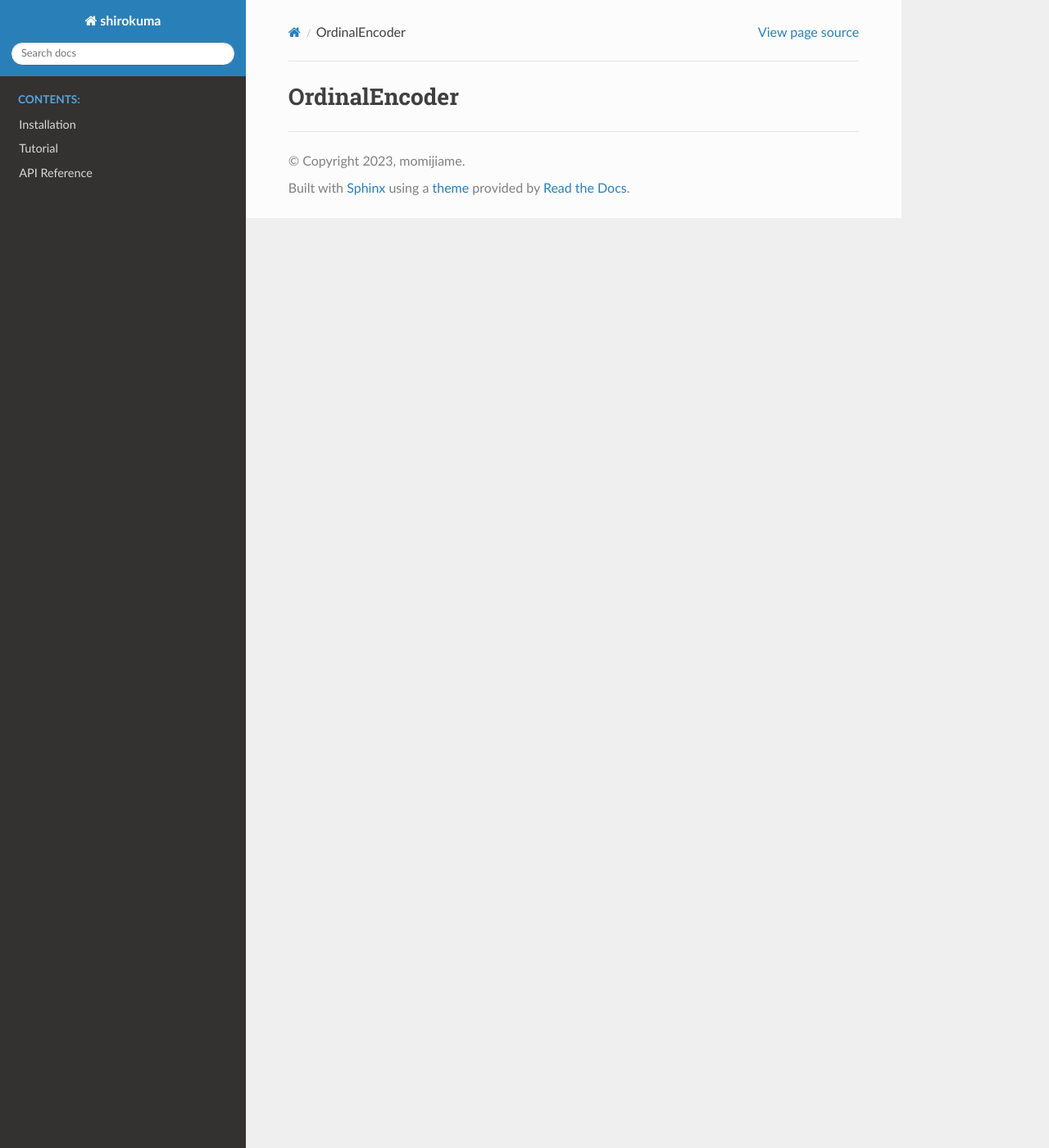
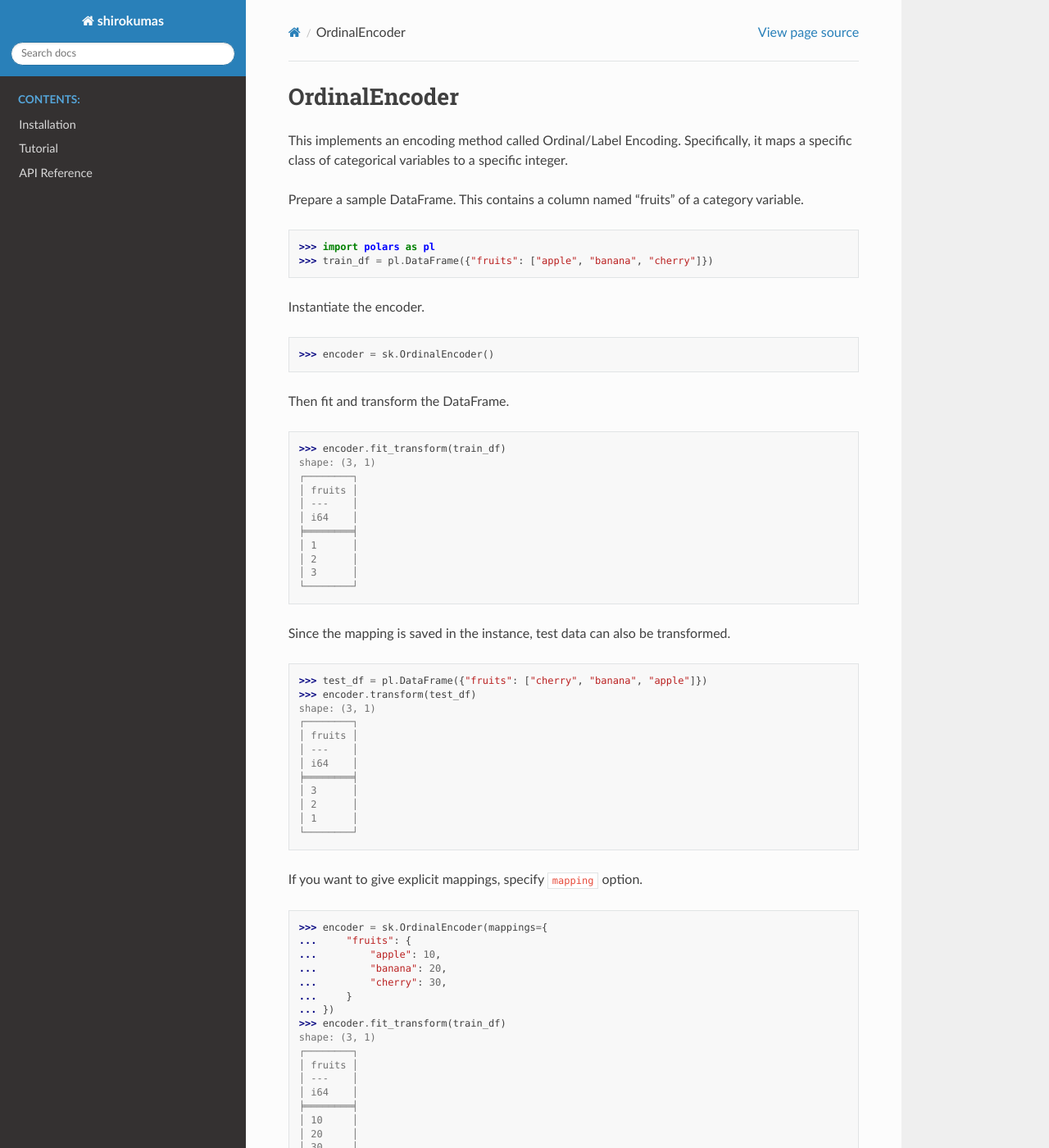
Before and after one commit to momijiame/shirokumas, a Sphinx documentation site: the page built from docs/source/sections/tutorial/ordinal.rst, in a window 1280 px wide and 1400 px high. Shown: the whole window at 82% size. Built offline with Sphinx 7.4.7 and the Read the Docs theme 2.0.0, drawn with Linux system fonts in a browser that asks for light colours; some of the changed text lies outside the part shown.

Commit message:
add docs: OrdinalEncoder

```diff
--- a/docs/source/commands/installation/pip.txt
+++ b/docs/source/commands/installation/pip.txt
@@ -1,7 +1,7 @@
 <install-via-pypi>
-$ pip install shirokuma
+$ pip install shirokumas
 </install-via-pypi>
 
 <install-from-source>
-$ pip install git+https://github.com/momijiame/shirokuma.git
+$ pip install git+https://github.com/momijiame/shirokumas.git
 </install-from-source>
--- a/docs/source/conf.py
+++ b/docs/source/conf.py
@@ -11,7 +11,7 @@ sys.path.insert(0, os.path.abspath("../../"))
 # -- Project information -----------------------------------------------------
 # https://www.sphinx-doc.org/en/master/usage/configuration.html#project-information
 
-project = "shirokuma"
+project = "shirokumas"
 copyright = "2023, momijiame"
 author = "momijiame"
 
--- a/docs/source/sections/reference/index.rst
+++ b/docs/source/sections/reference/index.rst
@@ -2,6 +2,6 @@
 API Reference
 ################################################################################
 
-.. automodule:: shirokuma
+.. automodule:: shirokumas
    :members:
    :undoc-members:
--- a/docs/source/sections/tutorial/ordinal.rst
+++ b/docs/source/sections/tutorial/ordinal.rst
@@ -1,3 +1,56 @@
 ********************************************************************************
 OrdinalEncoder
 ********************************************************************************
+
+This implements an encoding method called Ordinal/Label Encoding.
+Specifically, it maps a specific class of categorical variables to a specific integer.
+
+Prepare a sample DataFrame.
+This contains a column named "fruits" of a category variable.
+
+.. literalinclude:: ../../sources/tutorial/ordinal.txt
+  :language: python
+  :start-after: <prepare-dataframe>
+  :end-before: </prepare-dataframe>
+
+Instantiate the encoder.
+
+.. literalinclude:: ../../sources/tutorial/ordinal.txt
+  :language: python
+  :start-after: <instantiate-encoder>
+  :end-before: </instantiate-encoder>
+
+Then fit and transform the DataFrame.
+
+.. literalinclude:: ../../sources/tutorial/ordinal.txt
+  :language: python
+  :start-after: <fit-transform>
+  :end-before: </fit-transform>
+
+Since the mapping is saved in the instance, test data can also be transformed.
+
+.. literalinclude:: ../../sources/tutorial/ordinal.txt
+  :language: python
+  :start-after: <transform-test>
+  :end-before: </transform-test>
+
+If you want to give explicit mappings, specify ``mapping`` option.
+
+.. literalinclude:: ../../sources/tutorial/ordinal.txt
+  :language: python
+  :start-after: <mappings-option>
+  :end-before: </mappings-option>
+
+By default, unknown values are replaced to -1 and missing values to -2.
+
+.. literalinclude:: ../../sources/tutorial/ordinal.txt
+  :language: python
+  :start-after: <none-and-unknown>
+  :end-before: </none-and-unknown>
+
+If you want to transform specific columns, specify ``cols`` option.
+
+.. literalinclude:: ../../sources/tutorial/ordinal.txt
+  :language: python
+  :start-after: <cols>
+  :end-before: </cols>
--- /dev/null
+++ b/docs/source/sources/tutorial/ordinal.txt
@@ -0,0 +1,92 @@
+<prepare-dataframe>
+>>> import polars as pl
+>>> train_df = pl.DataFrame({"fruits": ["apple", "banana", "cherry"]})
+</prepare-dataframe>
+
+<instantiate-encoder>
+>>> encoder = sk.OrdinalEncoder()
+</instantiate-encoder>
+
+<fit-transform>
+>>> encoder.fit_transform(train_df)
+shape: (3, 1)
+┌────────┐
+│ fruits │
+│ ---    │
+│ i64    │
+╞════════╡
+│ 1      │
+│ 2      │
+│ 3      │
+└────────┘
+</fit-transform>
+
+<transform-test>
+>>> test_df = pl.DataFrame({"fruits": ["cherry", "banana", "apple"]})
+>>> encoder.transform(test_df)
+shape: (3, 1)
+┌────────┐
+│ fruits │
+│ ---    │
+│ i64    │
+╞════════╡
+│ 3      │
+│ 2      │
+│ 1      │
+└────────┘
+</transform-test>
+
+<mappings-option>
+>>> encoder = sk.OrdinalEncoder(mappings={
+...     "fruits": {
+...         "apple": 10,
+...         "banana": 20,
+...         "cherry": 30,
+...     }
+... })
+>>> encoder.fit_transform(train_df)
+shape: (3, 1)
+┌────────┐
+│ fruits │
+│ ---    │
+│ i64    │
+╞════════╡
+│ 10     │
+│ 20     │
+│ 30     │
+└────────┘
+</mappings-option>
+
+<none-and-unknown>
+>>> test_df = pl.DataFrame({"fruits": ["unseen", None, "apple"]})
+>>> encoder.transform(test_df)
+shape: (3, 1)
+┌────────┐
+│ fruits │
+│ ---    │
+│ i64    │
+╞════════╡
+│ -1     │
+│ -2     │
+│ 10     │
+└────────┘
+</none-and-unknown>
+
+<cols>
+>>> train_df = pl.DataFrame({
+...     "fruits": ["apple", "banana", "cherry"],
+...     "vegetables": ["avocados", "broccoli", "carrots"],
+... })
+>>> encoder = sk.OrdinalEncoder(cols=["vegetables"])
+>>> encoder.fit_transform(train_df)
+shape: (3, 1)
+┌────────────┐
+│ vegetables │
+│ ---        │
+│ i64        │
+╞════════════╡
+│ 1          │
+│ 2          │
+│ 3          │
+└────────────┘
+</cols>
--- a/pyproject.toml
+++ b/pyproject.toml
@@ -38,6 +38,7 @@ dev = [
     "build",
     "twine",
     "sphinx-rtd-theme",
+    "sphinx-autobuild",
 ]
 
 [tool.setuptools.dynamic]
```
Also changed, not shown: README.md (+1 -1 lines), docs/source/sections/tutorial/index.rst (+4 -4 lines), docs/source/sources/tutorial/index.txt (+8 -8 lines), 1 other file.
